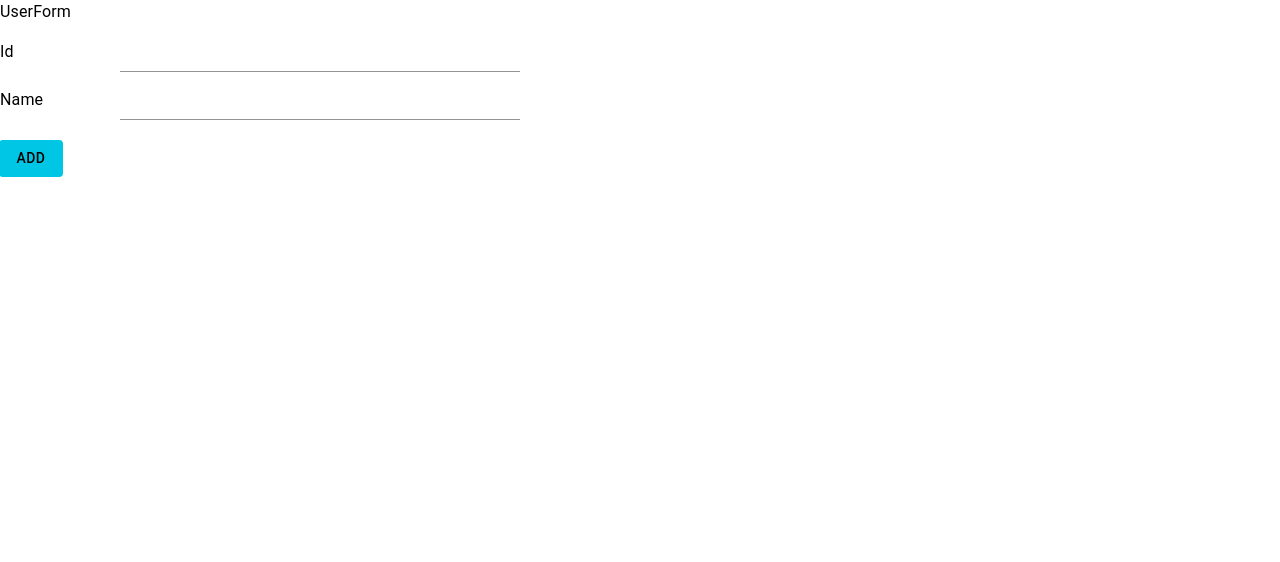
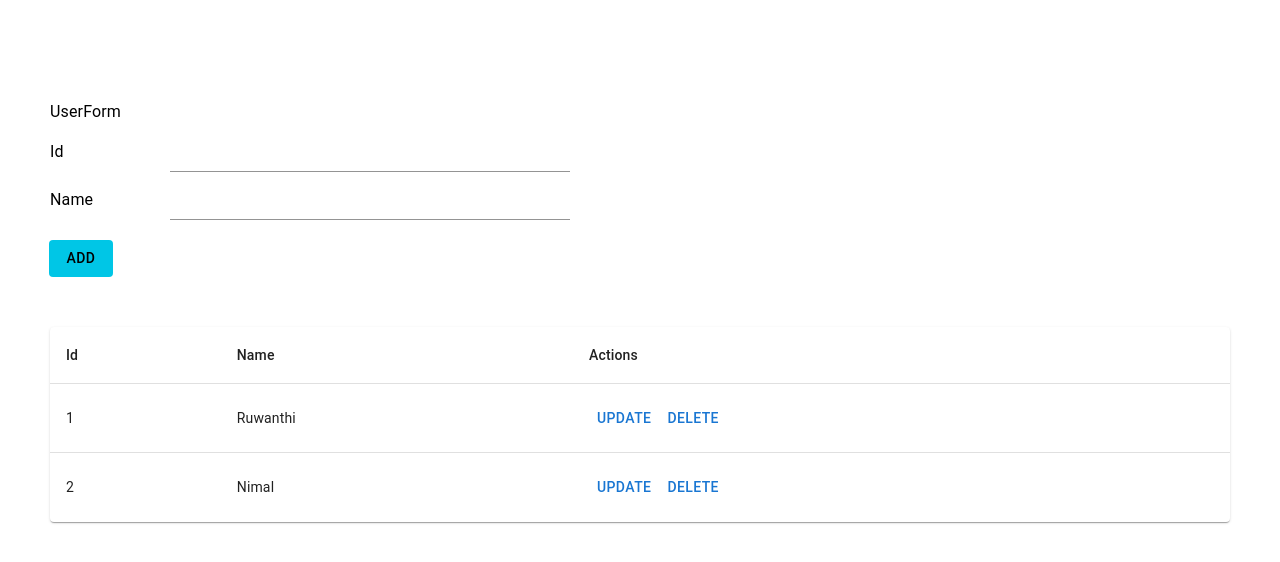
Before and after one commit to RuwanthiLakshika/User-Management-System, a React (Create React App) app in the folder client/: page /users in a window 1280 px wide. Shown: the top 562 px of the page. Built offline with nearby package versions, Linux system fonts and the light colour scheme.

Commit message:
create userform

```diff
--- a/client/src/App.js
+++ b/client/src/App.js
@@ -1,11 +1,15 @@
+import { useNavigate } from 'react-router-dom';
 import './App.css';
 
 function App() {
+
+  const navigate = useNavigate();
+
   return (
     <div className="App">
       <header className="App-header">
         <h1>Welcome to User Management System</h1>
-        <button className='user-button'>Users</button>
+        <button className='user-button' onClick={()=>navigate('/users')}>Users</button>
       </header>
     </div>
   );
--- a/client/src/Users.js
+++ b/client/src/Users.js
@@ -1,8 +1,31 @@
 import UserForm from "./UserForm";
+import UsersTable from "./UsersTable";
+import { Box } from "@mui/material";
+
+const users = [
+    {
+        id: 1,
+        name: 'Ruwanthi'
+    },
+    {
+        id: 2,
+        name: 'Nimal'
+    },
+];
 
 const Users = () => {
     return (
-        <UserForm/>
+        <Box
+        sx={{
+            width: 'calc(100% - 100px)',
+            margin: 'auto',
+            marginTop: '100px',
+        }}
+        >
+            <UserForm/>
+            <UsersTable rows={users}/>
+        </Box>
+
     );
 }
 
--- /dev/null
+++ b/client/src/UsersTable.js
@@ -0,0 +1,47 @@
+import { Button, Table, TableContainer, TableRow,Paper,TableHead,TableCell,TableBody} from "@mui/material";
+
+const UsersTable = ({rows}) => {
+    return(
+    <TableContainer component={Paper}>
+        <Table>
+            <TableHead>
+                <TableRow>
+                    <TableCell>Id</TableCell>
+                    <TableCell>Name</TableCell>
+                    <TableCell>Actions</TableCell>
+                </TableRow>
+            </TableHead>
+            <TableBody>
+               {
+                    rows.length > 0 ? rows.map(row => (
+                            <TableRow key={row.id} sx={{'&:last-child td, &:last-child th': {border: 0}}}>
+                            <TableCell component='th' scope="row">{row.id}</TableCell>
+                            <TableCell component='th' scope="row">{row.name}</TableCell>
+                            <TableCell>
+                                <Button
+                                    sx={{marginRight: ' 0px 10px'}}
+                                    onClick={()=>{}}
+                                >
+                                    Update
+                                </Button>
+                                <Button
+                                    sx={{marginRight: ' 0px 10px'}}
+                                    onClick={()=>{}}
+                                >
+                                    Delete
+                                </Button>
+                            </TableCell>
+                        </TableRow>
+                     )) : (
+                        <TableRow sx={{'&:last-child td, &:last-child th': {border: 0}}}>
+                                <TableCell component='th' scope="row">No data</TableCell>
+                            </TableRow>
+                     )
+               }
+            </TableBody>
+        </Table>
+    </TableContainer>
+    );
+}
+
+export default UsersTable;
```
